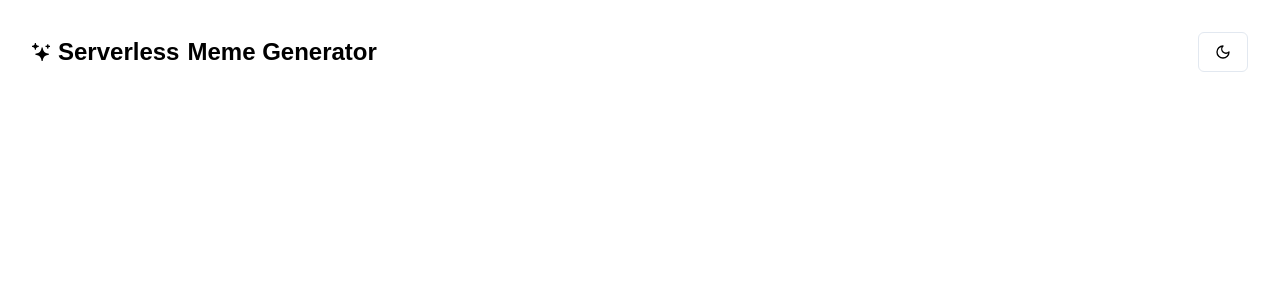
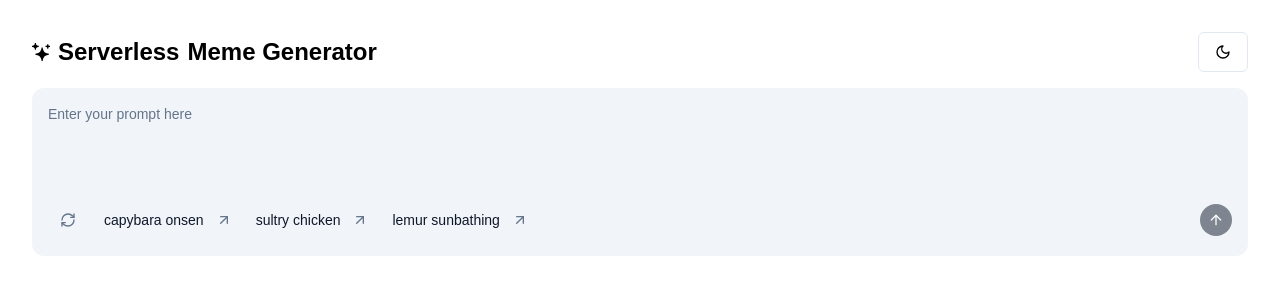
Before and after one commit to daveclinton/nitric-meme-generator, a Next.js app: page / in a window 1280 px wide. Shown: the top 300 px of the page. Built offline with nearby package versions, Linux system fonts and the light colour scheme.

Commit message:
feat: add prompt input

```diff
--- a/components/ImageGround.tsx
+++ b/components/ImageGround.tsx
@@ -1,10 +1,12 @@
 import { Header } from "./Header";
+import { PromptInput } from "./PromptInput";
 
 export function ImageGround() {
   return (
     <div className="min-h-screen bg-background py-8 px-4 sm:px-6 lg:px-8">
       <div className="max-w-7xl mx-auto">
         <Header />
+        <PromptInput />
       </div>
     </div>
   );
--- /dev/null
+++ b/components/PromptInput.tsx
@@ -0,0 +1,83 @@
+"use client";
+
+import { useState, useEffect } from "react";
+import { ArrowUpRight, ArrowUp, RefreshCw } from "lucide-react";
+import { Button } from "@/components/ui/button";
+import { Spinner } from "@/components/ui/spinner";
+import { Textarea } from "@/components/ui/textarea";
+import { getRandomSuggestions, Suggestion } from "@/lib/suggestions";
+
+export function PromptInput() {
+  const [input, setInput] = useState("");
+  const [suggestions, setSuggestions] = useState<Suggestion[]>([]);
+  const [isLoading, setIsLoading] = useState(false);
+
+  useEffect(() => {
+    setSuggestions(getRandomSuggestions());
+  }, []);
+
+  const handleSubmit = () => {
+    if (!isLoading && input.trim()) {
+      setIsLoading(true);
+      setTimeout(() => setIsLoading(false), 1000);
+    }
+  };
+
+  const handleKeyDown = (e: React.KeyboardEvent<HTMLTextAreaElement>) => {
+    if (e.key === "Enter" && !e.shiftKey) {
+      e.preventDefault();
+      handleSubmit();
+    }
+  };
+
+  return (
+    <div className="w-full mb-8">
+      <div className="bg-slate-100 dark:bg-slate-900 rounded-xl p-4">
+        <div className="flex flex-col gap-3">
+          <Textarea
+            value={input}
+            onChange={(e) => setInput(e.target.value)}
+            onKeyDown={handleKeyDown}
+            placeholder="Enter your prompt here"
+            rows={3}
+            className="text-base bg-transparent border-none p-0 resize-none placeholder:text-slate-500 dark:placeholder:text-slate-400 text-slate-900 dark:text-slate-100 focus-visible:ring-0 focus-visible:ring-offset-0"
+          />
+          <div className="flex items-center justify-between pt-1">
+            <div className="flex items-center space-x-2">
+              <Button
+                variant="ghost"
+                size="icon"
+                onClick={() => setSuggestions(getRandomSuggestions())}
+                className="text-slate-500 dark:text-slate-400 hover:opacity-70"
+              >
+                <RefreshCw className="w-4 h-4" />
+              </Button>
+              {suggestions.slice(0, 3).map((suggestion, index) => (
+                <Button
+                  key={index}
+                  variant="ghost"
+                  className="px-2 rounded-lg py-1 text-sm text-slate-900 dark:text-slate-100 hover:opacity-70 group transition-opacity duration-200"
+                  onClick={() => setInput(suggestion.prompt)}
+                >
+                  {suggestion.text.toLowerCase()}
+                  <ArrowUpRight className="ml-1 h-3 w-3 text-slate-500 dark:text-slate-400 group-hover:opacity-70" />
+                </Button>
+              ))}
+            </div>
+            <Button
+              onClick={handleSubmit}
+              disabled={isLoading || !input.trim()}
+              className="h-8 w-8 rounded-full bg-slate-900 dark:bg-slate-100 text-white dark:text-slate-900 flex items-center justify-center disabled:opacity-50"
+            >
+              {isLoading ? (
+                <Spinner className="w-3 h-3" />
+              ) : (
+                <ArrowUp className="w-5 h-5" />
+              )}
+            </Button>
+          </div>
+        </div>
+      </div>
+    </div>
+  );
+}
--- /dev/null
+++ b/lib/suggestions.ts
@@ -0,0 +1,138 @@
+export interface Suggestion {
+  text: string;
+  prompt: string;
+}
+
+const artStyles = ["anime", "art nouveau", "ukiyo-e", "watercolor"];
+
+const basePrompts: { text: string; prompt: string }[] = [
+  {
+    text: "Salamander Dusk",
+    prompt: "A salamander at dusk in a forest pond",
+  },
+  {
+    text: "Sultry Chicken",
+    prompt:
+      "A sultry chicken peering around the corner from shadows, clearly up to no good",
+  },
+  {
+    text: "Cat Vercel",
+    prompt: "A cat launching its website on Vercel",
+  },
+  {
+    text: "Red Panda",
+    prompt:
+      "A red panda sipping tea under cherry blossoms at sunset with Mount Fuji in the background",
+  },
+  {
+    text: "Beach Otter",
+    prompt: "A mischievous otter surfing the waves in Bali at golden hour",
+  },
+  {
+    text: "Badger Ramen",
+    prompt: "A pensive honey badger eating a bowl of ramen in Osaka",
+  },
+  {
+    text: "Zen Frog",
+    prompt:
+      "A frog meditating on a lotus leaf in a tranquil forest pond at dawn, surrounded by fireflies",
+  },
+  {
+    text: "Macaw Love",
+    prompt:
+      "A colorful macaw delivering a love letter, flying over the Grand Canyon at sunrise",
+  },
+  {
+    text: "Fox Painting",
+    prompt: "A fox walking through a field of lavender with a golden sunset",
+  },
+  {
+    text: "Armadillo Aerospace",
+    prompt:
+      "An armadillo in a rocket at countdown preparing to blast off to Mars",
+  },
+  {
+    text: "Penguin Delight",
+    prompt: "A penguin in pajamas eating ice cream while watching television",
+  },
+  {
+    text: "Echidna Library",
+    prompt:
+      "An echidna reading a book in a cozy library built into the branches of a eucalyptus tree",
+  },
+  {
+    text: "Capybara Onsen",
+    prompt:
+      "A capybara relaxing in a hot spring surrounded by snow-covered mountains with a waterfall in the background",
+  },
+  {
+    text: "Lion Throne",
+    prompt:
+      "A regal lion wearing a crown, sitting on a throne in a jungle palace, with waterfalls in the distance",
+  },
+  {
+    text: "Dolphin Glow",
+    prompt:
+      "A dolphin leaping through a glowing ring of bioluminescence under a starry sky",
+  },
+  {
+    text: "Owl Detective",
+    prompt:
+      "An owl wearing a monocle and top hat, solving a mystery in a misty forest at midnight",
+  },
+  {
+    text: "Jellyfish Cathedral",
+    prompt:
+      "A jellyfish floating gracefully in an underwater cathedral made of coral and glass",
+  },
+  {
+    text: "Platypus River",
+    prompt: "A platypus foraging in a river with a sunset in the background",
+  },
+  {
+    text: "Chameleon Urban",
+    prompt:
+      "A chameleon blending into a graffiti-covered wall in an urban jungle",
+  },
+  {
+    text: "Tortoise Oasis",
+    prompt:
+      "A giant tortoise slowly meandering its way to an oasis in the desert",
+  },
+  {
+    text: "Hummingbird Morning",
+    prompt:
+      "A hummingbird sipping nectar from a purple bougainvillea at sunrise, captured mid-flight",
+  },
+  {
+    text: "Polar Bear",
+    prompt:
+      "A polar bear clambering onto an iceberg to greet a friendly harbor seal as dusk falls",
+  },
+  {
+    text: "Lemur Sunbathing",
+    prompt:
+      "A ring-tailed lemur sunbathing on a rock in Madagascar in early morning light",
+  },
+];
+
+function shuffle<T>(array: T[]): T[] {
+  const shuffled = [...array];
+  for (let i = shuffled.length - 1; i > 0; i--) {
+    const j = Math.floor(Math.random() * (i + 1));
+    [shuffled[i], shuffled[j]] = [shuffled[j], shuffled[i]];
+  }
+  return shuffled;
+}
+
+export function getRandomSuggestions(count: number = 5): Suggestion[] {
+  const shuffledPrompts = shuffle(basePrompts);
+  const shuffledStyles = shuffle(artStyles);
+
+  return shuffledPrompts.slice(0, count).map((item, index) => ({
+    text: item.text,
+    prompt: `${item.prompt}, in the style of ${
+      shuffledStyles[index % shuffledStyles.length]
+    }`,
+  }));
+}
```
